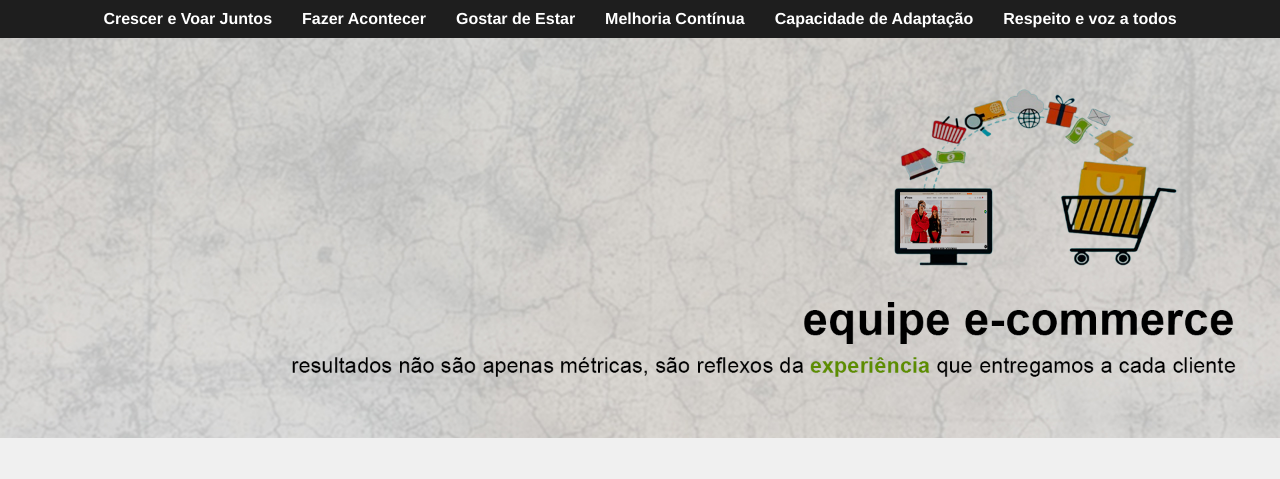
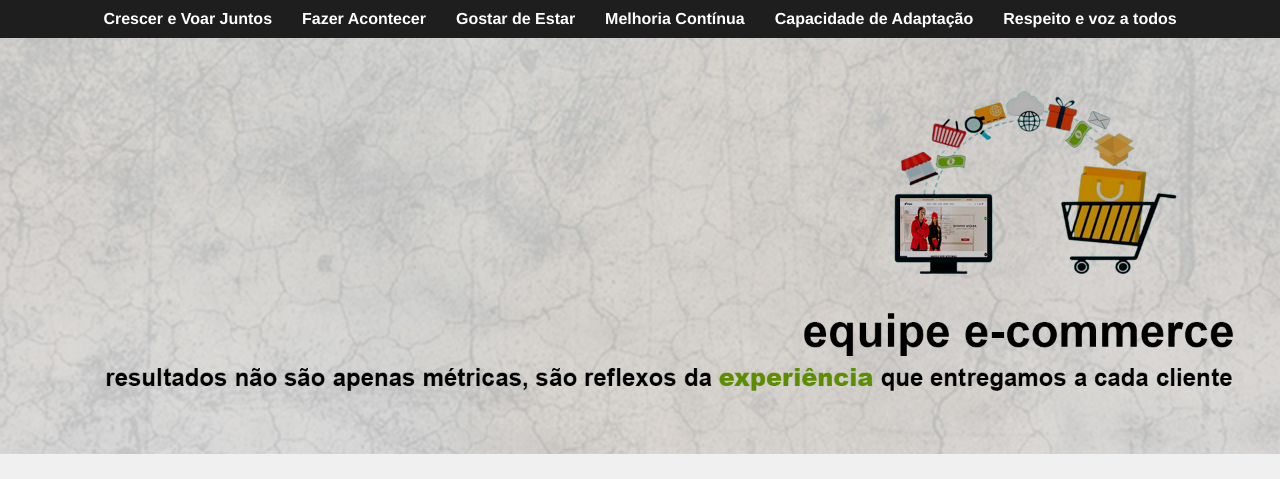
Before and after one commit to blaynireis/projetoanjuss, a plain HTML site: page index.html in a window 1280 px wide. Shown: the top 479 px of the page. Drawn offline with Linux system fonts and the light colour scheme.

Commit message:
Update index.html
alteração no banner principal

```diff
--- a/index.html
+++ b/index.html
@@ -3,7 +3,7 @@
 <head>
   <meta charset="UTF-8" />
   <meta name="viewport" content="width=device-width, initial-scale=1.0" />
-  <title>Loja Virtual - Landing Page</title>
+  <title>O Meio Importa - Projeto Anjuss</title>
   <link rel="stylesheet" href="styles.css" />
 </head>
 <body>
@@ -25,7 +25,7 @@
 
   <!-- Banner -->
   <section class="banner">
-    <img src="banner-main.jpg" alt="Banner Principal" />
+    <img src="banner-projeto-anjuss.jpg" alt="Banner Principal" />
   </section>
 
   <!-- Vitrine -->
```
